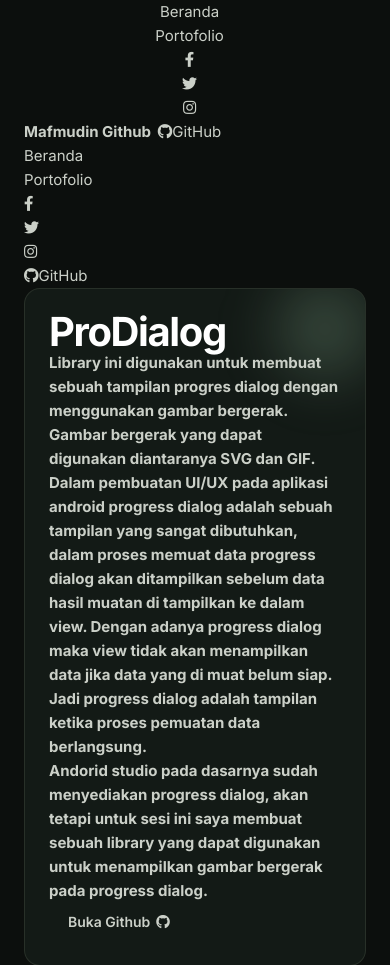
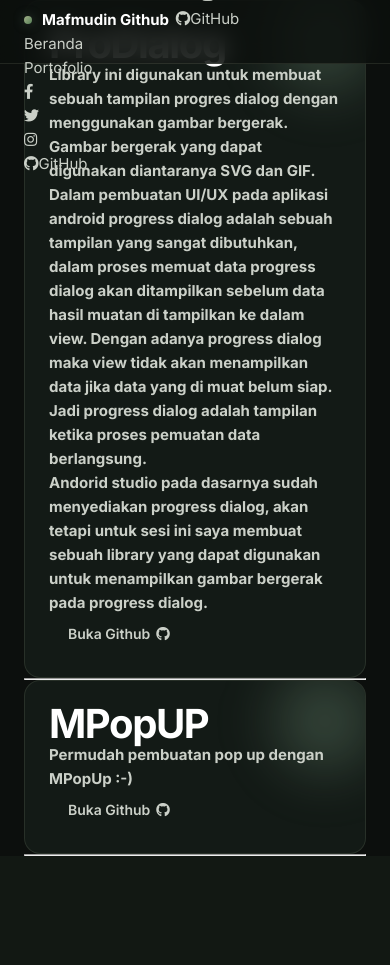
Before and after one commit to mafmudin/mafmudin.github.io, a PHP site: page / in a window 390 px wide. Shown: the top 965 px of the page. After the commit the page ends 856 px from the top, so only its background shows below. Run offline with PHP 8.4, Linux system fonts and the light colour scheme; some libraries are stand-ins or nearby versions.

Commit message:
feat(css): add fixed navbar with backdrop blur and mobile menu
Navbar uses position:fixed, 80% opaque dark background with 12px
backdrop blur, and a sage gradient dot before the brand wordmark.
Active page link gets a small sage underline. Mobile menu uses a
CSS-only checkbox+label toggle — no JavaScript.

```diff
--- a/css/style.css
+++ b/css/style.css
@@ -271,3 +271,141 @@
   flex: 1;
 }
 .card .btn { align-self: flex-start; }
+
+/* Navbar */
+.navbar {
+  position: fixed;
+  top: 0;
+  left: 0;
+  right: 0;
+  z-index: 50;
+  height: var(--nav-height);
+  display: flex;
+  align-items: center;
+  background: rgba(12, 15, 13, 0.8);
+  backdrop-filter: blur(12px);
+  -webkit-backdrop-filter: blur(12px);
+  border-bottom: 1px solid var(--border);
+}
+
+.navbar-inner {
+  width: 100%;
+  max-width: var(--container-max);
+  margin: 0 auto;
+  padding: 0 24px;
+  display: flex;
+  align-items: center;
+  gap: var(--space-6);
+}
+@media (min-width: 1024px) {
+  .navbar-inner { padding: 0 48px; }
+}
+
+.navbar-brand {
+  display: inline-flex;
+  align-items: center;
+  gap: 10px;
+  font-family: var(--font-sans);
+  font-weight: 600;
+  font-size: 15px;
+  color: var(--text-primary);
+}
+.navbar-brand::before {
+  content: '';
+  width: 8px;
+  height: 8px;
+  border-radius: 50%;
+  background: linear-gradient(135deg, var(--accent-from), var(--accent-to));
+  box-shadow: 0 0 12px var(--accent-glow);
+}
+
+.navbar-links {
+  display: flex;
+  gap: var(--space-5);
+  align-items: center;
+}
+.navbar-links a {
+  position: relative;
+  font-size: 14px;
+  color: var(--text-muted);
+  transition: color var(--transition);
+}
+.navbar-links a:hover { color: var(--text-primary); }
+.navbar-links a[aria-current="page"] { color: var(--text-primary); }
+.navbar-links a[aria-current="page"]::after {
+  content: '';
+  position: absolute;
+  bottom: -10px;
+  left: 50%;
+  transform: translateX(-50%);
+  width: 16px;
+  height: 2px;
+  background: linear-gradient(135deg, var(--accent-from), var(--accent-to));
+  border-radius: 1px;
+}
+
+.navbar-social {
+  margin-left: auto;
+  display: flex;
+  gap: var(--space-4);
+  align-items: center;
+}
+.navbar-social a {
+  color: var(--text-muted);
+  font-size: 15px;
+  transition: color var(--transition);
+}
+.navbar-social a:hover { color: var(--text-primary); }
+.navbar-social .github {
+  display: inline-flex;
+  align-items: center;
+  gap: 6px;
+  font-size: 13px;
+  font-weight: 500;
+  padding: 7px 12px;
+  border: 1px solid var(--border-strong);
+  border-radius: var(--radius-sm);
+  color: var(--text-secondary);
+}
+.navbar-social .github:hover {
+  border-color: var(--accent-from);
+  color: var(--text-primary);
+}
+
+/* Mobile menu — CSS-only checkbox + label */
+.nav-toggle { display: none; }
+.nav-toggle-label { display: none; }
+
+@media (max-width: 767px) {
+  .nav-toggle-label {
+    display: inline-flex;
+    align-items: center;
+    justify-content: center;
+    margin-left: auto;
+    width: 32px;
+    height: 32px;
+    cursor: pointer;
+    color: var(--text-primary);
+    font-size: 18px;
+  }
+  .nav-toggle-label::before { content: '☰'; }
+  .nav-toggle:checked ~ .nav-toggle-label::before { content: '✕'; font-size: 16px; }
+
+  .navbar-links {
+    position: absolute;
+    top: var(--nav-height);
+    left: 0;
+    right: 0;
+    background: var(--bg-base);
+    border-bottom: 1px solid var(--border);
+    padding: var(--space-5);
+    flex-direction: column;
+    align-items: flex-start;
+    gap: var(--space-4);
+    display: none;
+  }
+  .nav-toggle:checked ~ .navbar-links { display: flex; }
+
+  /* On mobile, social cluster collapses to nothing — those links live in the footer. */
+  .navbar-social { display: none; }
+}
```
